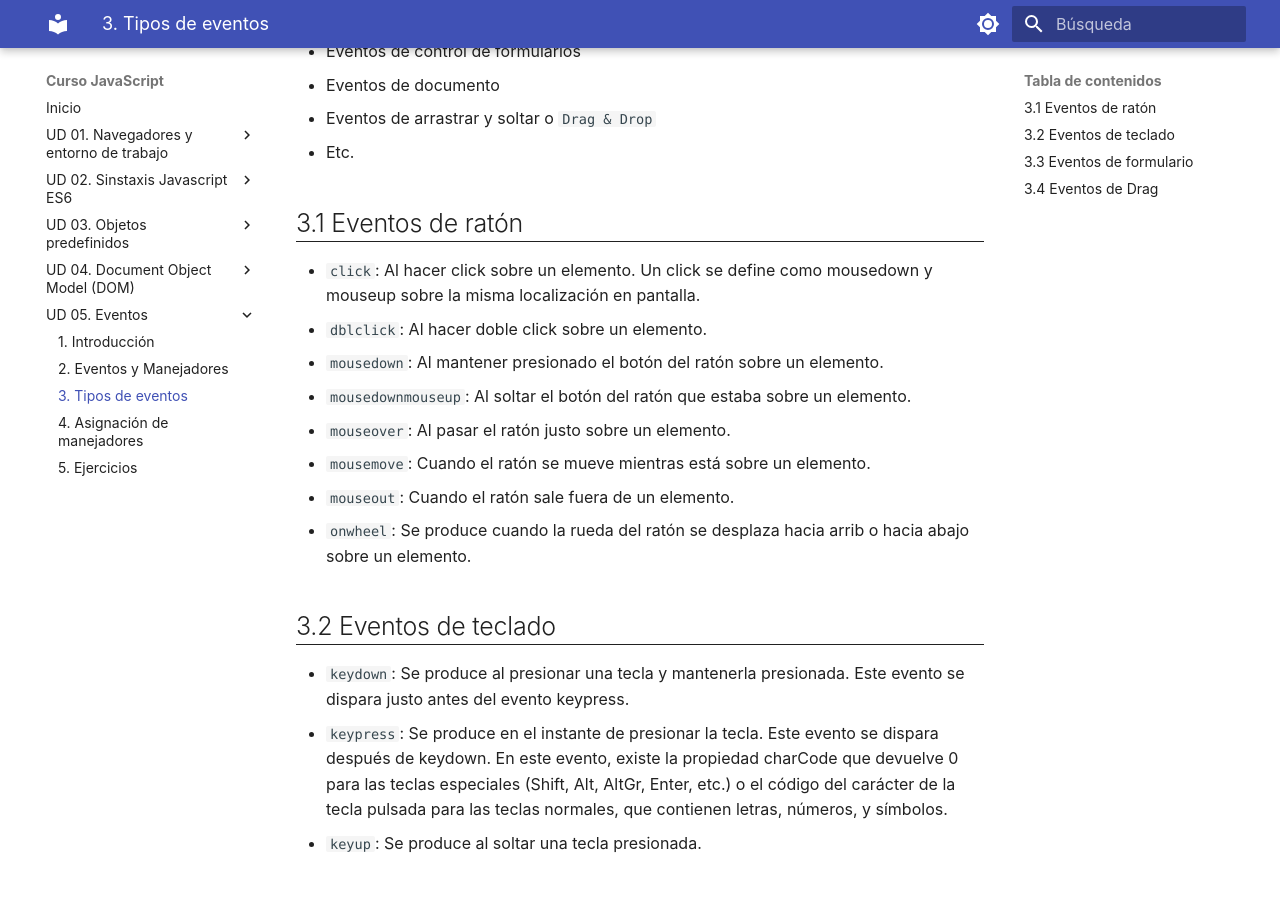
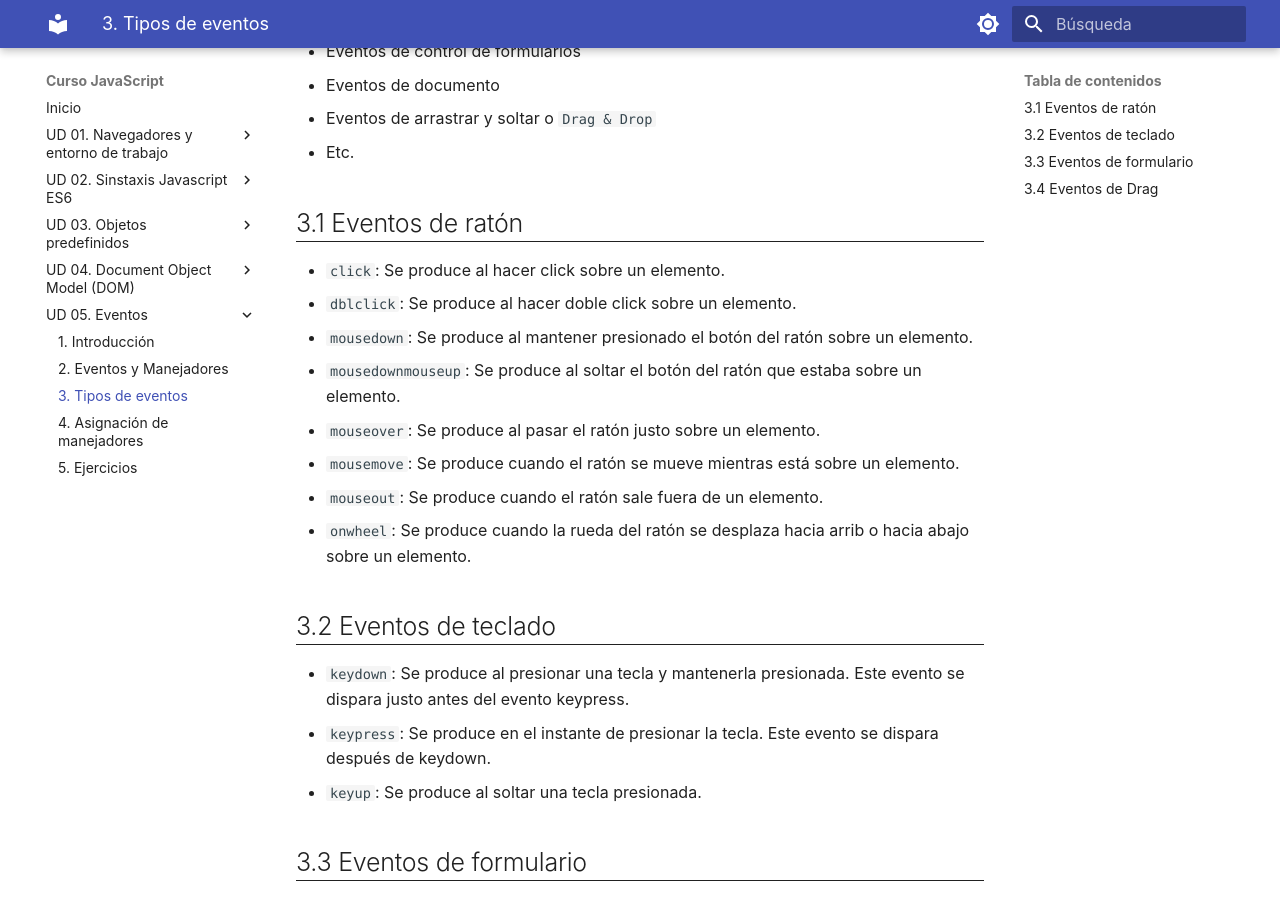
Before and after one commit to trinitariogomezlopez/curso_javascript, an MkDocs documentation site: the page built from docs/ud05/ud53.md, in a window 1280 px wide and 900 px high, scrolled down 352 px. Built offline with MkDocs 1.6.1 and Material for MkDocs 9.7.7, drawn with Linux system fonts in a browser that asks for light colours; some web fonts are replaced.

Commit message:
Modificación apartado 5.3 Tipos de Eventos

```diff
--- a/docs/ud05/ud53.md
+++ b/docs/ud05/ud53.md
@@ -14,19 +14,19 @@ Existen diferentes tipos de eventos:
 
 ## 3.1 Eventos de ratón
 
-- `click`: Al hacer click sobre un elemento. Un click se define como mousedown y mouseup sobre la misma localización en pantalla.
-- `dblclick`: Al hacer doble click sobre un elemento.
-- `mousedown`: Al mantener presionado el botón del ratón sobre un elemento.
-- `mousedownmouseup`: Al soltar el botón del ratón que estaba sobre un elemento.
-- `mouseover`: Al pasar el ratón justo sobre un elemento.
-- `mousemove`: Cuando el ratón se mueve mientras está sobre un elemento.
-- `mouseout`: Cuando el ratón sale fuera de un elemento.
+- `click`: Se produce al hacer click sobre un elemento.
+- `dblclick`: Se produce al hacer doble click sobre un elemento.
+- `mousedown`: Se produce al mantener presionado el botón del ratón sobre un elemento.
+- `mousedownmouseup`: Se produce al soltar el botón del ratón que estaba sobre un elemento.
+- `mouseover`: Se produce al pasar el ratón justo sobre un elemento.
+- `mousemove`: Se produce cuando el ratón se mueve mientras está sobre un elemento.
+- `mouseout`: Se produce cuando el ratón sale fuera de un elemento.
 - `onwheel`: Se produce cuando la rueda del ratón se desplaza hacia arrib o hacia abajo sobre un elemento.
 
 ## 3.2 Eventos de teclado
 
 - `keydown`: Se produce al presionar una tecla y mantenerla presionada. Este evento se dispara justo antes del evento keypress.
-- `keypress`: Se produce en el instante de presionar la tecla. Este evento se dispara después de keydown. En este evento, existe la propiedad charCode que devuelve 0 para las teclas especiales (Shift, Alt, AltGr, Enter, etc.) o el código del carácter de la tecla pulsada para las teclas normales, que contienen letras, números, y símbolos.
+- `keypress`: Se produce en el instante de presionar la tecla. Este evento se dispara después de keydown.
 - `keyup`: Se produce al soltar una tecla presionada.
 
 ## 3.3 Eventos de formulario
```
